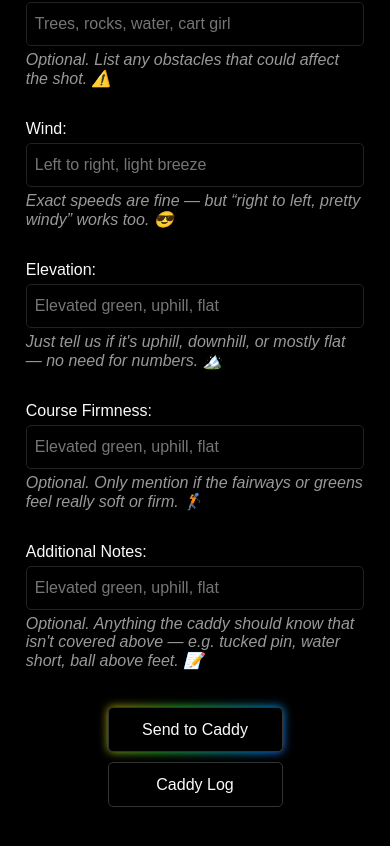
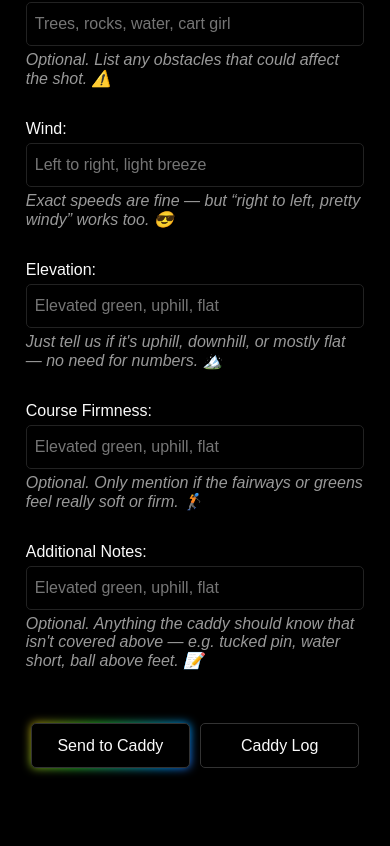
Before and after one commit to JSCHLTE/ForeSight-Caddy, a React (Vite) app: page /caddy in a window 390 px wide. Shown: the part 884-1730 px from the top of the page. Built offline with nearby package versions, Linux system fonts and the light colour scheme; a web font is replaced by a local one.

Commit message:
More mobile fixes, and changed url paths

```diff
--- a/src/comps/Home.jsx
+++ b/src/comps/Home.jsx
@@ -7,7 +7,7 @@ const Home = ({ handlePhotoMode }) => {
       <h1>The AI Golf Caddy</h1>
       <p>Built to help you play smarter, swing with confidence, and choose the right shot — every time.</p>
       <div className='headerButtons'>
-        <Link to='/form'><button className='chroma-glow-button custom-btn' onClick={handlePhotoMode}>Get Started</button></Link>
+        <Link to='/caddy'><button className='chroma-glow-button custom-btn' onClick={handlePhotoMode}>Get Started</button></Link>
       </div>
     </div>
   </header>
--- a/src/css/form.css
+++ b/src/css/form.css
@@ -136,9 +136,18 @@ label p {
 
 .formButtons {
     text-align: center;
-    margin: 1rem 0;
+    margin: 2rem 0;
+    display: flex;
 }
 
 .formButtons button {
     margin: 5px;
 }
+
+@media (max-width: 370px) {
+    .formButtons {
+        flex-direction: column;
+        justify-content: center;
+        align-items: center;
+    }
+}
```
